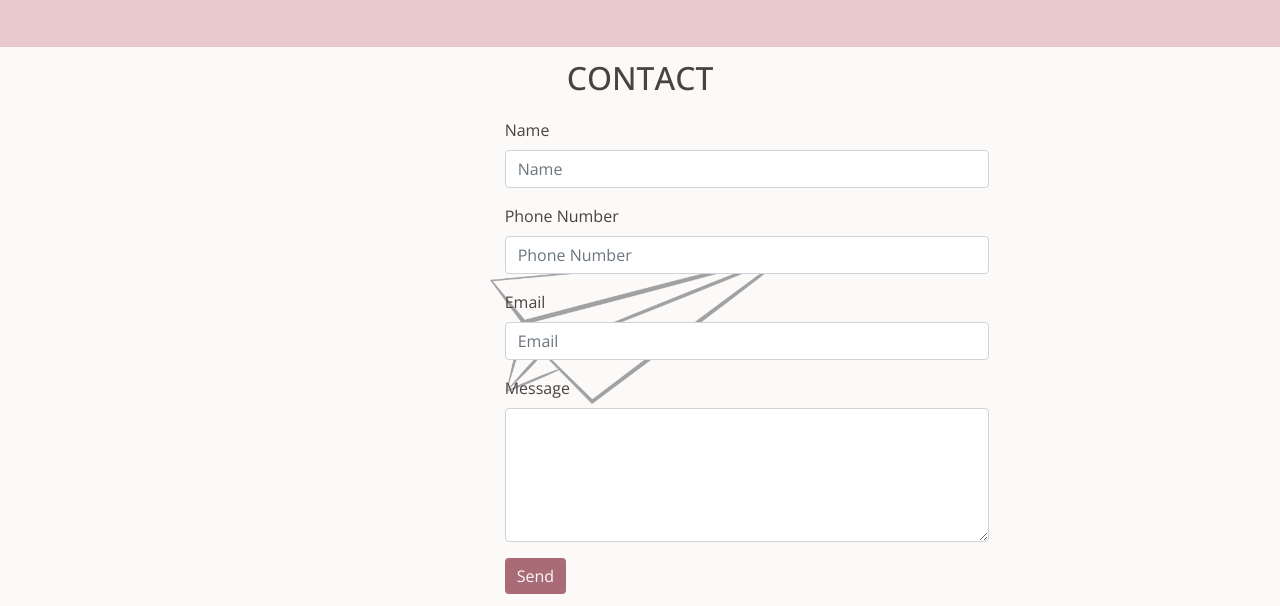
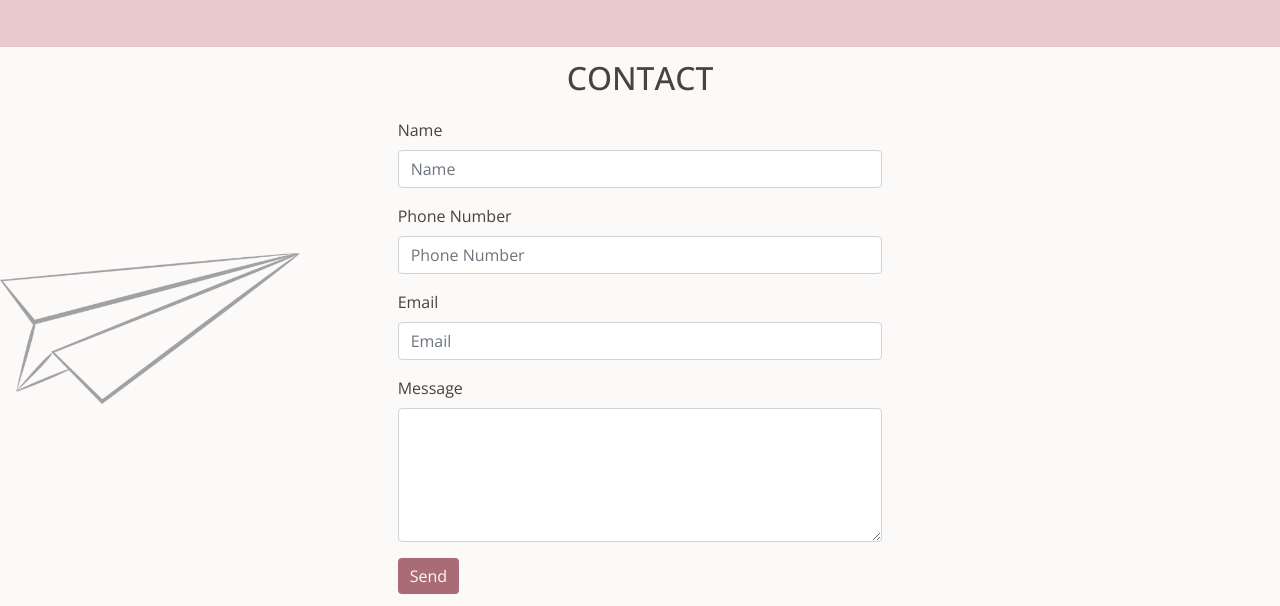
Before and after one commit to Code-Institute-Submissions/aavasylenko-milestone-project-1, a plain HTML site: page index.html in a window 1280 px wide. Shown: the part 2090-2696 px from the top of the page. Drawn offline with nearby package versions, Linux system fonts and the light colour scheme.

Commit message:
Repositioned background airplane and changed it from fixed to scroll

```diff
--- a/css/style.css
+++ b/css/style.css
@@ -122,7 +122,7 @@ body {
     margin: 0;
 }
 
- @media (min-width: 768px) and (max-width: 991px) {
+@media (min-width: 768px) and (max-width: 991px) {
     .about-col {
         padding-bottom: 15px;
     }
@@ -250,14 +250,15 @@ body {
 
 .contact-container {
     background-image: url('../assets/gray-airplane.png');
-    background-position: center;
-    background-attachment: fixed;
+    background-position: left;
+    background-attachment: scroll;
     background-repeat: no-repeat;
     background-color: #FCF9F9;
     color: #4A4142;
     padding: 0;
     margin: 0;
 }
+
 
 .contact-row {
     text-align: center;
@@ -279,13 +280,12 @@ body {
 }
 
 .form-row {
-    margin: 0;
-    padding-left: 20px;
-    padding-right: 20px;
+    margin: auto;
+    width: 50%;
 }
 
 .nopadding {
-   padding: 0 !important;
+    padding: 0 !important;
 }
 
 .btn-primary {
--- a/index.html
+++ b/index.html
@@ -148,28 +148,28 @@
                         <h2 class='text-uppercase'>Contact</h2>
                     </div>
                 </div>
-                <div class="row contact-form-row">
+                <div class="row contact-form-row d-flex justify-content-center align-items-center">
 
                     <!-------Below is the contact-form taken from Bootstrap, customized by me----->
                     <form>
                         <div class="form-row">
-                            <div class="form-group col-12 col-md-6 offset-md-3 offset-lg-6 nopadding">
+                            <div class="form-group col-12 nopadding">
                                 <label for="name">Name</label>
                                 <input type="name" class="form-control" id="name" placeholder="Name" required>
                             </div>
-                            <div class="form-group col-12 col-md-6 offset-md-3 offset-lg-6 nopadding">
+                            <div class="form-group col-12 nopadding">
                                 <label for="tel">Phone Number</label>
                                 <input type="tel" class="form-control" id="tel" placeholder="Phone Number">
                             </div>
-                            <div class="form-group col-12 col-md-6 offset-md-3 offset-lg-6 nopadding">
+                            <div class="form-group col-12 nopadding">
                                 <label for="Email">Email</label>
                                 <input type="email" class="form-control" id="Email" placeholder="Email" required>
                             </div>
-                            <div class="form-group col-12 col-md-6 offset-md-3 offset-lg-6 nopadding">
+                            <div class="form-group col-12 nopadding">
                                 <label for="textarea">Message</label>
                                 <textarea class="form-control" id="textarea" rows="5" required></textarea>
                             </div>
-                            <div class="form-group col-12 col-md-6 offset-md-3 offset-lg-6 nopadding">
+                            <div class="form-group col-12 nopadding">
                                 <button type="submit" class="btn btn-primary">Send</button>
                             </div>
                         </div>
```
